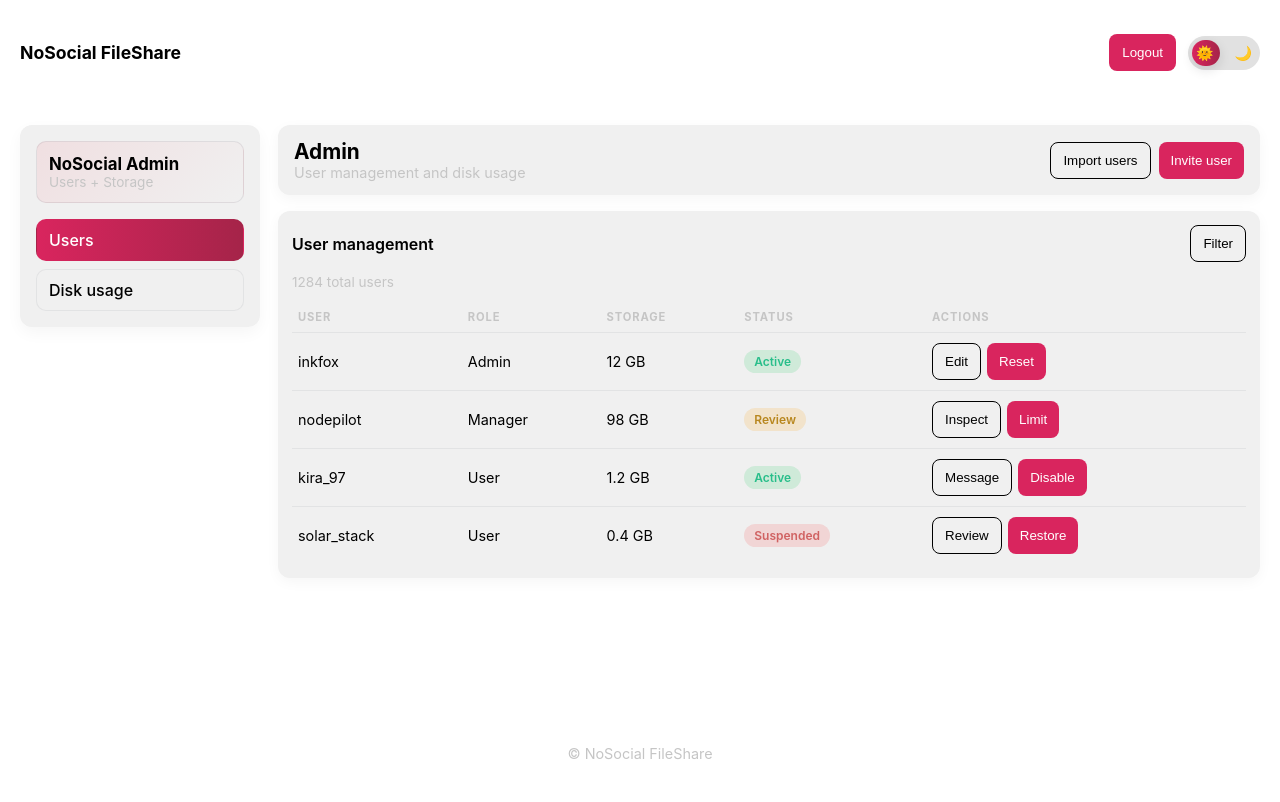
After one commit to misgraal/nosocial.life, a FastAPI app: template app/templates/admin.html in a window 1280 px wide. The commit adds this page. Run offline with FastAPI, Linux system fonts and the light colour scheme; the template is opened without the code that fills it, so the values that code supplies are empty; parts of the project's set-up code (start-up, migrations or seed data) failed here and were passed over.

Commit message:
adminPanelFront0.1

```diff
--- a/app/static/css/styles.css
+++ b/app/static/css/styles.css
@@ -173,7 +173,7 @@ body, .auth-card, .hero, .feature, input, .switch-track, .switch-knob, .tab, .bt
 .btn{padding:10px 12px;border-radius:8px;border:0;cursor:pointer}
 .auth-card .btn{width:100%;padding:12px 14px}
 .btn.primary{background:var(--accent);color:#fff}
-.btn.secondary{background:var(--card);border:1px solid rgba(15,23,42,0.06);color:var(--text)}
+.btn.secondary{background:var(--card);border:1px solid var(--text);color:var(--text)}
 .btn.logout{background:var(--clr-primary-a0);color:#fff;border:1px solid transparent}
 .icon-btn.list{background-color: var(--clr-surface-a20);color:var(--text)}
 .error-message{color:var(--danger);font-size:0.9rem;min-height:1.2em;margin-top:6px}
--- /dev/null
+++ b/app/static/js/admin.js
@@ -0,0 +1,32 @@
+document.addEventListener("DOMContentLoaded", () => {
+  const tabs = Array.from(document.querySelectorAll("[data-tab]"));
+  const panels = Array.from(document.querySelectorAll("[data-tab-panel]"));
+
+  if (!tabs.length || !panels.length) {
+    return;
+  }
+
+  const setActiveTab = (name) => {
+    tabs.forEach((tab) => {
+      const isActive = tab.dataset.tab === name;
+      tab.classList.toggle("active", isActive);
+      tab.setAttribute("aria-selected", String(isActive));
+    });
+
+    panels.forEach((panel) => {
+      const isActive = panel.dataset.tabPanel === name;
+      panel.classList.toggle("is-active", isActive);
+      panel.hidden = !isActive;
+    });
+  };
+
+  tabs.forEach((tab) => {
+    tab.addEventListener("click", (event) => {
+      event.preventDefault();
+      setActiveTab(tab.dataset.tab);
+    });
+  });
+
+  const initial = tabs.find((tab) => tab.classList.contains("active")) || tabs[0];
+  setActiveTab(initial.dataset.tab);
+});
--- /dev/null
+++ b/app/templates/admin.html
@@ -0,0 +1,365 @@
+{% extends 'base.html' %}
+
+{% block title %}Admin Panel{% endblock %}
+
+{% block head %}
+  <style>
+    .admin-shell{
+      display:grid;
+      grid-template-columns:240px 1fr;
+      gap:18px;
+      align-items:start;
+      min-height:70vh;
+    }
+    .admin-sidebar{
+      background:var(--card);
+      border-radius:12px;
+      padding:16px;
+      box-shadow:0 6px 16px rgba(2,6,23,0.04);
+      display:flex;
+      flex-direction:column;
+      gap:16px;
+    }
+    .admin-brand{
+      padding:12px;
+      border-radius:10px;
+      background:linear-gradient(135deg,var(--clr-surface-tonal-a10),var(--clr-surface-a10));
+      border:1px solid rgba(15,23,42,0.08);
+    }
+    .brand-title{font-weight:700;font-size:1.05rem}
+    .brand-sub{color:var(--muted);font-size:0.85rem}
+    .admin-nav{display:flex;flex-direction:column;gap:8px}
+    .admin-link{
+      text-decoration:none;
+      color:var(--text);
+      padding:10px 12px;
+      border-radius:10px;
+      background:var(--clr-surface-a10);
+      border:1px solid rgba(15,23,42,0.06);
+      font-weight:500;
+    }
+    .admin-link:hover{background:var(--clr-surface-a20)}
+    .admin-link.active{
+      background:linear-gradient(90deg,var(--accent),var(--accent-2));
+      color:#fff;
+      border-color:transparent;
+    }
+
+    .admin-main{display:flex;flex-direction:column;gap:16px;min-width:0}
+    .admin-topbar{
+      display:flex;
+      align-items:center;
+      justify-content:space-between;
+      gap:12px;
+      background:var(--card);
+      border-radius:12px;
+      padding:14px 16px;
+      box-shadow:0 4px 14px rgba(2,6,23,0.04);
+    }
+    .admin-title{font-size:1.3rem;font-weight:700}
+    .admin-sub{color:var(--muted);font-size:0.9rem}
+    .admin-actions{display:flex;gap:8px;flex-wrap:wrap}
+    .admin-content{
+      display:flex;
+      flex-direction:column;
+      gap:14px;
+    }
+    .admin-tab-panel{display:none}
+    .admin-tab-panel.is-active{display:block}
+    .admin-panel{
+      background:var(--card);
+      border-radius:12px;
+      padding:14px;
+      box-shadow:0 4px 14px rgba(2,6,23,0.04);
+      display:flex;
+      flex-direction:column;
+      gap:12px;
+      min-width:0;
+    }
+    .panel-head{display:flex;align-items:center;justify-content:space-between;gap:12px}
+    .panel-title{font-weight:600}
+    .panel-meta{color:var(--muted);font-size:0.85rem}
+
+    .admin-table{width:100%;border-collapse:collapse}
+    .admin-table th{
+      text-align:left;
+      padding:8px 6px;
+      font-size:0.7rem;
+      letter-spacing:0.08em;
+      text-transform:uppercase;
+      color:var(--muted);
+    }
+    .admin-table td{
+      padding:10px 6px;
+      border-top:1px solid rgba(15,23,42,0.06);
+      font-size:0.9rem;
+    }
+    .table-actions{display:flex;gap:6px;flex-wrap:wrap}
+    .status-badge{
+      display:inline-flex;
+      align-items:center;
+      padding:4px 10px;
+      border-radius:999px;
+      font-size:0.75rem;
+      font-weight:600;
+      background:var(--clr-surface-tonal-a20);
+      color:var(--text);
+    }
+    .status-ok{background:rgba(34,197,94,0.16);color:var(--clr-success-a10)}
+    .status-warn{background:rgba(245,158,11,0.16);color:var(--clr-warning-a0)}
+    .status-bad{background:rgba(239,68,68,0.16);color:var(--clr-danger-a10)}
+
+    .disk-usage{
+      display:flex;
+      align-items:center;
+      gap:16px;
+      flex-wrap:wrap;
+    }
+    .disk-grid{
+      display:grid;
+      grid-template-columns:repeat(auto-fit,minmax(240px,1fr));
+      gap:12px;
+    }
+    .disk-card{
+      background:var(--clr-surface-a10);
+      border-radius:12px;
+      padding:12px;
+      border:1px solid rgba(15,23,42,0.06);
+      display:flex;
+      flex-direction:column;
+      gap:10px;
+    }
+    .disk-card-title{font-weight:600}
+    .disk-chart{
+      --percent: 73;
+      width:160px;
+      height:160px;
+      border-radius:50%;
+      background:conic-gradient(var(--accent) calc(var(--percent) * 1%),var(--clr-surface-a20) 0);
+      display:grid;
+      place-items:center;
+      position:relative;
+      box-shadow:0 10px 20px rgba(2,6,23,0.08);
+    }
+    .disk-chart::before{
+      content:"";
+      position:absolute;
+      width:70%;
+      height:70%;
+      border-radius:50%;
+      background:var(--card);
+      box-shadow:inset 0 0 0 1px rgba(15,23,42,0.08);
+    }
+    .disk-percent{
+      position:relative;
+      z-index:1;
+      text-align:center;
+    }
+    .disk-value{font-size:1.4rem;font-weight:700}
+    .disk-label{color:var(--muted);font-size:0.85rem}
+    .disk-metrics{
+      display:flex;
+      flex-direction:column;
+      gap:10px;
+      min-width:180px;
+    }
+    .disk-metric{
+      display:flex;
+      align-items:center;
+      justify-content:space-between;
+      gap:12px;
+      font-size:0.9rem;
+    }
+    .disk-metric span:last-child{font-weight:600}
+    .disk-dot{
+      width:8px;
+      height:8px;
+      border-radius:50%;
+      display:inline-block;
+      margin-right:6px;
+      background:var(--accent);
+    }
+    .disk-dot.free{background:var(--clr-surface-a30)}
+
+    @media(max-width:1100px){
+      .admin-shell{grid-template-columns:1fr}
+      .admin-sidebar{order:2}
+      .admin-content{grid-template-columns:1fr}
+    }
+    @media(max-width:900px){
+      .admin-topbar{flex-direction:column;align-items:flex-start}
+      .admin-actions{width:100%}
+      .disk-usage{justify-content:center}
+    }
+  </style>
+{% endblock %}
+
+{% block header_actions %}
+  <form action="/logout" method="get">
+    <button class="btn logout" type="submit">Logout</button>
+  </form>
+{% endblock %}
+
+{% block content %}
+  {% set users = [
+    {
+      'name': 'inkfox',
+      'role': 'Admin',
+      'storage': '12 GB',
+      'status': 'Active',
+      'actions': [('Edit', 'secondary'), ('Reset', 'primary')]
+    },
+    {
+      'name': 'nodepilot',
+      'role': 'Manager',
+      'storage': '98 GB',
+      'status': 'Review',
+      'actions': [('Inspect', 'secondary'), ('Limit', 'primary')]
+    },
+    {
+      'name': 'kira_97',
+      'role': 'User',
+      'storage': '1.2 GB',
+      'status': 'Active',
+      'actions': [('Message', 'secondary'), ('Disable', 'primary')]
+    },
+    {
+      'name': 'solar_stack',
+      'role': 'User',
+      'storage': '0.4 GB',
+      'status': 'Suspended',
+      'actions': [('Review', 'secondary'), ('Restore', 'primary')]
+    }
+  ] %}
+  {% set status_classes = {
+    'Active': 'status-ok',
+    'Review': 'status-warn',
+    'Suspended': 'status-bad'
+  } %}
+  {% set disks = [
+    {
+      'name': 'System (SSD-1)',
+      'percent': 68,
+      'used': '340 GB',
+      'free': '160 GB',
+      'total': '500 GB',
+      'alerts': '4%'
+    },
+    {
+      'name': 'Media (HDD-2)',
+      'percent': 81,
+      'used': '1.62 TB',
+      'free': '0.38 TB',
+      'total': '2 TB',
+      'alerts': '18%'
+    },
+    {
+      'name': 'Archive (HDD-3)',
+      'percent': 42,
+      'used': '1.05 TB',
+      'free': '1.45 TB',
+      'total': '2.5 TB',
+      'alerts': '0%'
+    }
+  ] %}
+  <div class="admin-shell">
+    <aside class="admin-sidebar">
+      <div class="admin-brand">
+        <div class="brand-title">NoSocial Admin</div>
+        <div class="brand-sub">Users + Storage</div>
+      </div>
+
+      <nav class="admin-nav" role="tablist">
+        <a class="admin-link active" href="#" role="tab" aria-selected="true" aria-controls="tab-users" data-tab="users">Users</a>
+        <a class="admin-link" href="#" role="tab" aria-selected="false" aria-controls="tab-disk" data-tab="disk">Disk usage</a>
+      </nav>
+    </aside>
+
+    <section class="admin-main">
+      <div class="admin-topbar">
+        <div>
+          <div class="admin-title">Admin</div>
+          <div class="admin-sub">User management and disk usage</div>
+        </div>
+        <div class="admin-actions">
+          <button class="btn secondary" type="button">Import users</button>
+          <button class="btn primary" type="button">Invite user</button>
+        </div>
+      </div>
+
+      <div class="admin-content" data-tab-panels>
+        <div class="admin-tab-panel is-active" id="tab-users" role="tabpanel" data-tab-panel="users">
+          <div class="admin-panel">
+            <div class="panel-head">
+              <div class="panel-title">User management</div>
+              <button class="btn secondary" type="button">Filter</button>
+            </div>
+            <div class="panel-meta">1284 total users</div>
+            <table class="admin-table">
+              <thead>
+                <tr>
+                  <th>User</th>
+                  <th>Role</th>
+                  <th>Storage</th>
+                  <th>Status</th>
+                  <th>Actions</th>
+                </tr>
+              </thead>
+            <tbody>
+              {% for user in users %}
+                <tr>
+                  <td>{{ user.name }}</td>
+                  <td>{{ user.role }}</td>
+                  <td>{{ user.storage }}</td>
+                  <td><span class="status-badge {{ status_classes.get(user.status, '') }}">{{ user.status }}</span></td>
+                  <td>
+                    <div class="table-actions">
+                      {% for action in user.actions %}
+                        <button class="btn {{ action[1] }}" type="button">{{ action[0] }}</button>
+                      {% endfor %}
+                    </div>
+                  </td>
+                </tr>
+              {% endfor %}
+            </tbody>
+          </table>
+        </div>
+      </div>
+
+        <div class="admin-tab-panel" id="tab-disk" role="tabpanel" data-tab-panel="disk">
+          <div class="admin-panel">
+            <div class="panel-head">
+              <div class="panel-title">Disk usage</div>
+              <div class="panel-meta">Updated 2 min ago</div>
+            </div>
+            <div class="disk-grid">
+              {% for disk in disks %}
+                <div class="disk-card">
+                  <div class="disk-card-title">{{ disk.name }}</div>
+                  <div class="disk-usage">
+                    <div class="disk-chart" style="--percent:{{ disk.percent }}">
+                      <div class="disk-percent">
+                        <div class="disk-value">{{ disk.percent }}%</div>
+                        <div class="disk-label">used</div>
+                      </div>
+                    </div>
+                    <div class="disk-metrics">
+                      <div class="disk-metric"><span><span class="disk-dot"></span>Used</span><span>{{ disk.used }}</span></div>
+                      <div class="disk-metric"><span><span class="disk-dot free"></span>Free</span><span>{{ disk.free }}</span></div>
+                      <div class="disk-metric"><span>Total</span><span>{{ disk.total }}</span></div>
+                      <div class="disk-metric"><span>Alerts</span><span>{{ disk.alerts }}</span></div>
+                    </div>
+                  </div>
+                </div>
+              {% endfor %}
+            </div>
+          </div>
+        </div>
+      </div>
+    </section>
+  </div>
+{% endblock %}
+
+{% block scripts %}
+  <script src="{{ url_for('static', path='js/admin.js') }}"></script>
+{% endblock %}
--- a/app/web/__init__.py
+++ b/app/web/__init__.py
@@ -4,6 +4,7 @@ from .app import router as app_router
 from .register import router as register_router
 from .login import router as login_router
 from .logout import router as logout_router
+from .admin import router as admin_router
 
 router = APIRouter()
 
@@ -12,3 +13,4 @@ router.include_router(app_router)
 router.include_router(register_router)
 router.include_router(login_router)
 router.include_router(logout_router)
+router.include_router(admin_router)
```
Also changed, not shown: app/web/admin.py (added, +28 -0 lines).
